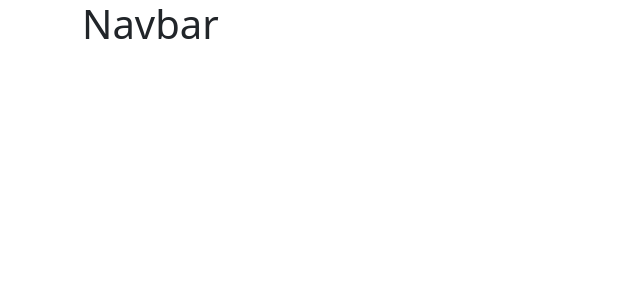
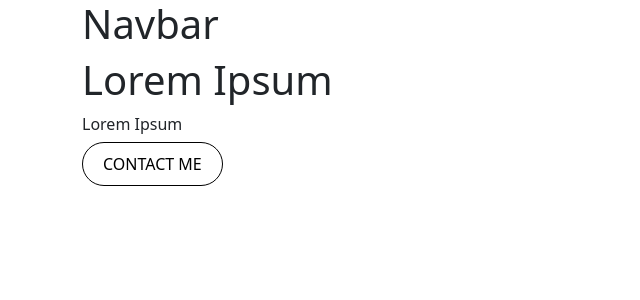
Before and after one commit to thesoftmoon/dev-personal-portfolio, a React (Create React App) app: page / in a window 1280 px wide. Shown: the top 300 px of the page, without its empty margins (0-640 px from the left). Built offline with nearby package versions, Linux system fonts and the light colour scheme.

Commit message:
added sass and add navbar comp

```diff
--- a/package.json
+++ b/package.json
@@ -10,6 +10,7 @@
     "react": "^18.2.0",
     "react-dom": "^18.2.0",
     "react-scripts": "5.0.1",
+    "sass": "^1.62.1",
     "web-vitals": "^2.1.4"
   },
   "scripts": {
--- a/src/App.css
+++ /dev/null
@@ -1,38 +0,0 @@
-.App {
-  text-align: center;
-}
-
-.App-logo {
-  height: 40vmin;
-  pointer-events: none;
-}
-
-@media (prefers-reduced-motion: no-preference) {
-  .App-logo {
-    animation: App-logo-spin infinite 20s linear;
-  }
-}
-
-.App-header {
-  background-color: #282c34;
-  min-height: 100vh;
-  display: flex;
-  flex-direction: column;
-  align-items: center;
-  justify-content: center;
-  font-size: calc(10px + 2vmin);
-  color: white;
-}
-
-.App-link {
-  color: #61dafb;
-}
-
-@keyframes App-logo-spin {
-  from {
-    transform: rotate(0deg);
-  }
-  to {
-    transform: rotate(360deg);
-  }
-}
--- a/src/App.js
+++ b/src/App.js
@@ -1,10 +1,15 @@
-import './App.css';
+import './App.scss';
 import Navbar from './components/Navbar';
 
 function App() {
   return (
     <div className="container">
       <Navbar/>
+      <div>
+        <h1>Lorem Ipsum</h1>
+        <p>Lorem Ipsum</p>
+        <a href='#' target='_blank' className='text-uppercase cta-btn'>contact me</a>
+      </div>
     </div>
   );
 }
--- /dev/null
+++ b/src/App.scss
@@ -0,0 +1,10 @@
+a {
+    text-decoration: none!important;
+}
+
+.cta-btn {
+    border: 1px solid #000000;
+    padding: 10px 20px;
+    color: black;
+    border-radius: 50px;
+}
```
Also changed, not shown: 1 other file (tests, documents, lock files or other folders).
